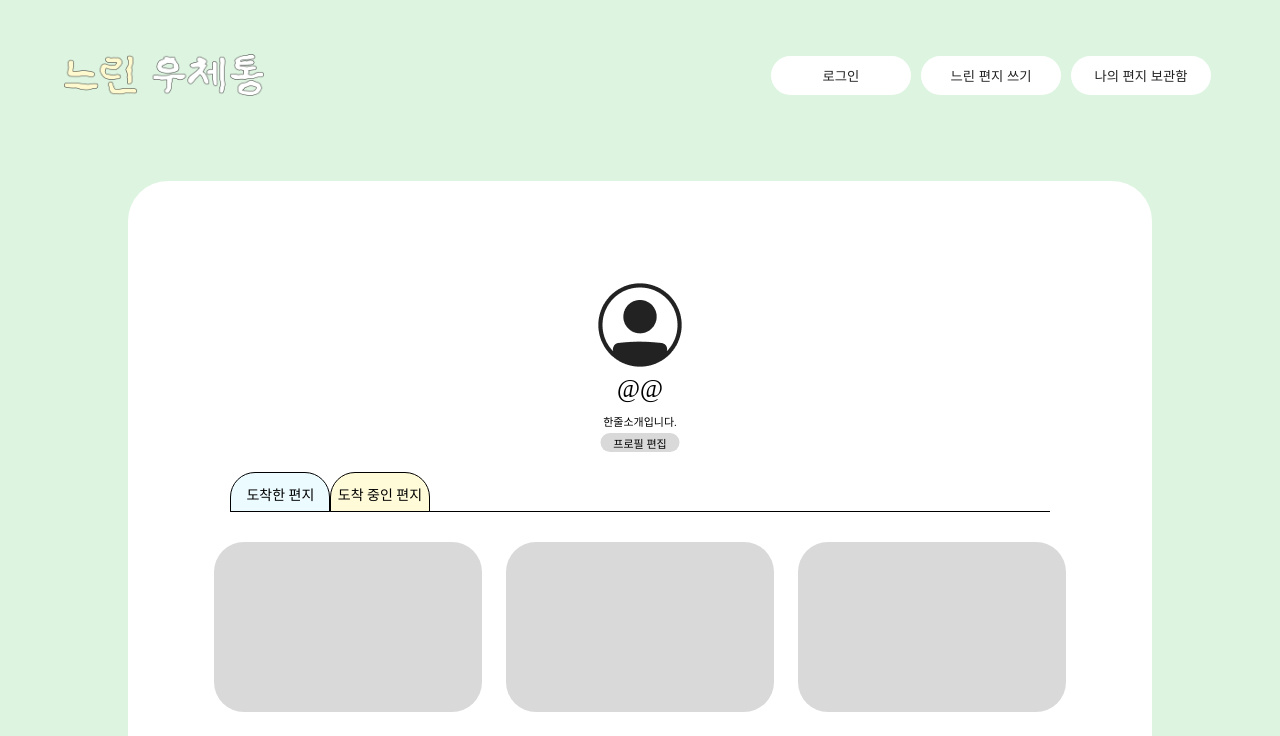
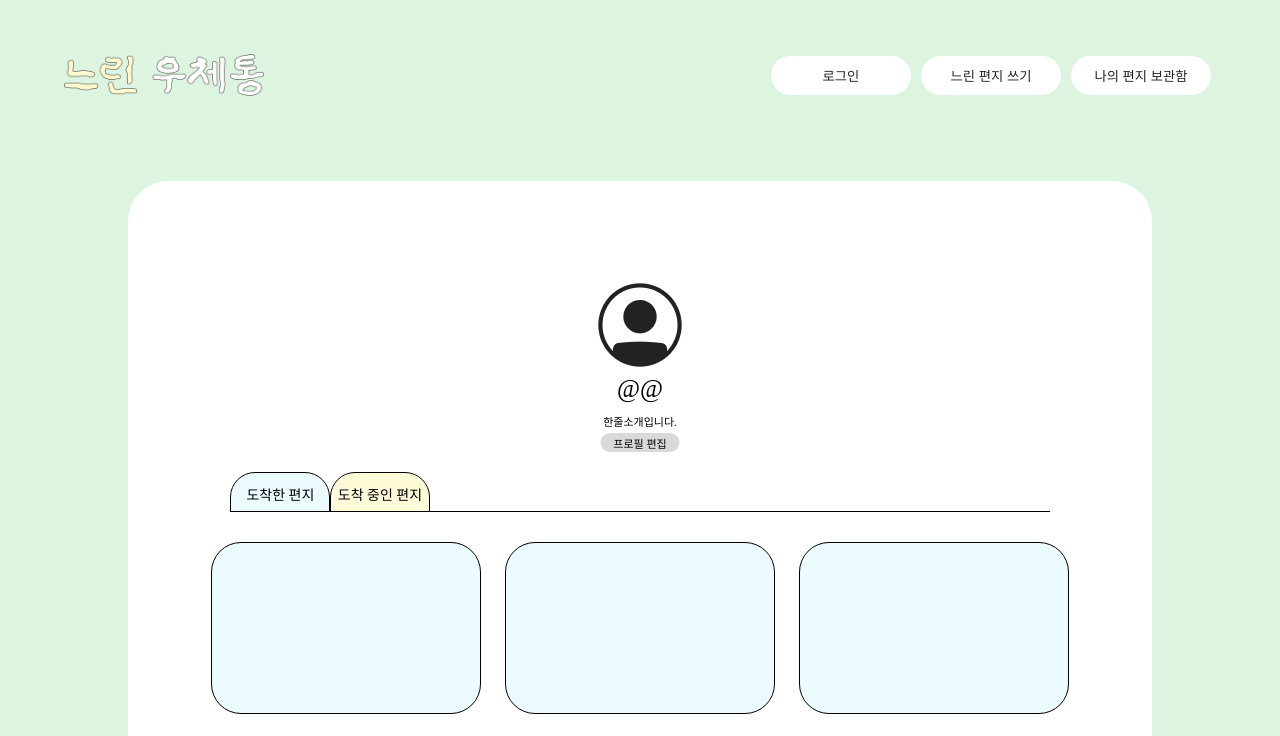
Before and after one commit to pknu-wap/2025_1_WEB_2, a React (Create React App) app in the folder client/: page /mypage in a window 1280 px wide. Shown: the top 736 px of the page. Built offline with nearby package versions, Linux system fonts and the light colour scheme; a web font is replaced by a local one.

Commit message:
feature : 도착한 편지 box 구현

```diff
--- a/client/src/components/MyPage/MyPage.css
+++ b/client/src/components/MyPage/MyPage.css
@@ -127,7 +127,7 @@
   background-color: #FFF9CFCC;
 }
 
-.gray-box-container {
+.arrived-box-container {
   width: 100%;
   padding: 10px;
   display: flex;
@@ -139,19 +139,20 @@
   box-sizing: border-box;
 }
 
-.gray-box {
+.arrived-box {
   width: 268px;
   height: 170px;
-  background-color: #d9d9d9;
   border-radius: 30px;
   display: flex;
   align-items: center;
   justify-content: center;
   cursor: pointer;
   transition: background-color 0.3s ease;
+  border: 1px solid black;
+  background-color: #E8FBFFCC;
 }
 
-.gray-box:hover {
+.arrived-box:hover {
   background-color: #a9a9a9;
 }
 
--- a/client/src/components/MyPage/MyPage.js
+++ b/client/src/components/MyPage/MyPage.js
@@ -3,12 +3,12 @@ import { useNavigate } from "react-router-dom";
 // import axios from "axios";
 import "./MyPage.css";
 import imageAboveText from "../../assets/MyPage/image.png";
-import lettersData from "./mockLetters.json"; // 같은 폴더에 mockLetters.json
+import lettersData from "./mockLetters.json";
 
 function MyPage() {
   const [hoveredIndex, setHoveredIndex] = useState(null);
   const [letters] = useState(lettersData.letters || []);
-  const navigate = useNavigate(); // useNavigate 훅 사용
+  const navigate = useNavigate();
 
   const handleLetterClick = (letterId) => {
     navigate(`/view/${letterId}`);
@@ -43,9 +43,9 @@ function MyPage() {
           <button className="letter-arriving">도착 중인 편지</button>
         </div>
 
-        <div className="gray-box-container">
+        <div className="arrived-box-container">
           {letters.map((letter, index) => (
-            <div className="gray-box"
+            <div className="arrived-box"
               onMouseEnter={() => setHoveredIndex(index)}
               onMouseLeave={() => setHoveredIndex(null)}
               onClick={() => handleLetterClick(letter.id)}
```
